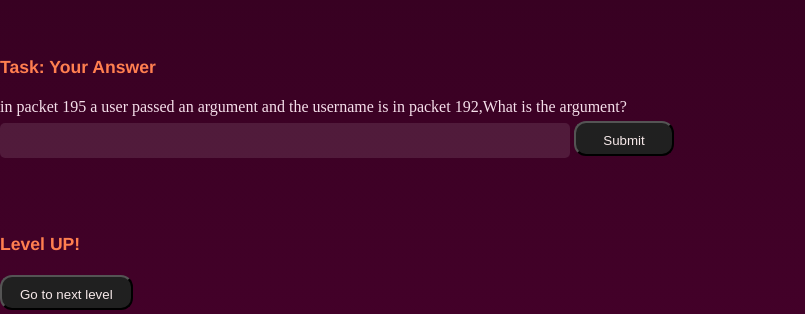
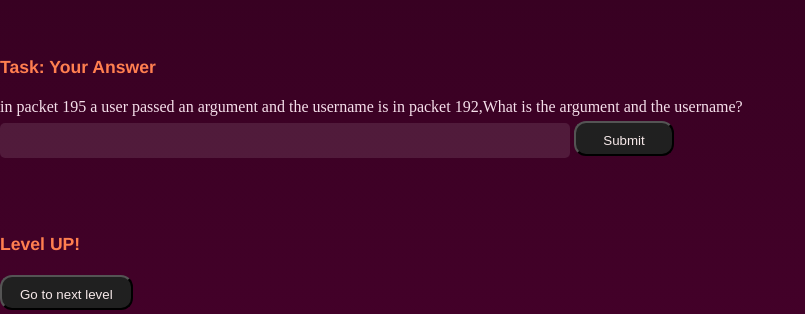
Before and after one commit to Ukasha-Awan/CyberMazeProject, a Django app: page /NS5 in a window 1280 px wide. Shown: the part 1597-1911 px from the top of the page, without its empty margins (0-805 px from the left). Run offline with Django 5.2, Linux system fonts and the light colour scheme; some web fonts are replaced.

Commit message:
correcting the  answer

```diff
--- a/templates/NS5.html
+++ b/templates/NS5.html
@@ -111,7 +111,7 @@
     <br>
     <h3>Task: Your Answer</h3>
     <form id="task5Form">
-      <label for="task5Answer">in packet 195 a user passed an argument and the username is in packet 192,What is the argument?</label>
+      <label for="task5Answer">in packet 195 a user passed an argument and the username is in packet 192,What is the argument and the username?</label>
       <input type="text" id="task5Answer" name="task5Answer">
       <button type="button" onclick="submitTask5()">Submit</button>
       <span id="task5Result"></span>
@@ -170,7 +170,7 @@
         }
         function submitTask5() {
             var answer = document.getElementById('task5Answer').value;
-            if (answer.toLowerCase() === 'bozo') {
+            if (answer.toLowerCase() === 'bozo anonymous') {
                 document.getElementById('task5Result').textContent = 'Solved';
             } else {
                 document.getElementById('task5Result').textContent = 'false';
```
